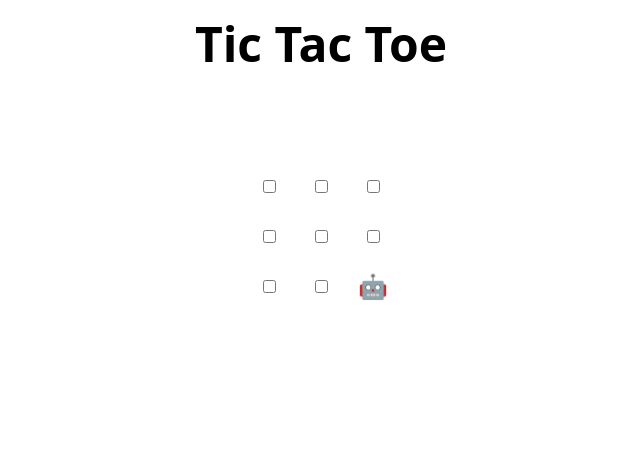
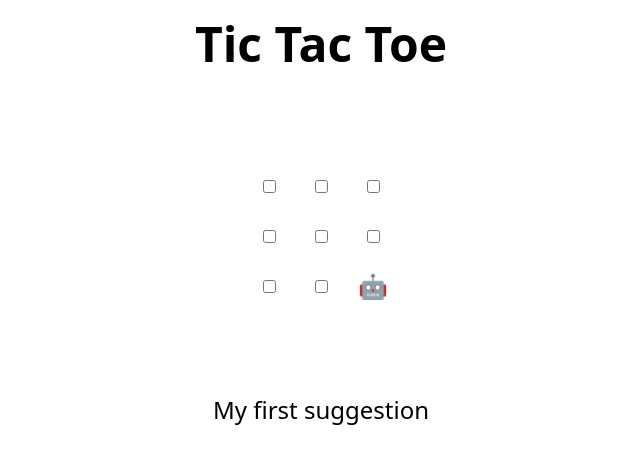
Before and after one commit to elizephyrg/skills-review-pull-requests, a plain HTML site: page index.html in a window 1280 px wide. Shown: the whole page, without its empty margins (319-959 px from the left). Drawn offline with Linux system fonts and the light colour scheme.

Commit message:
Update index.html
My first suggestion

```diff
--- a/index.html
+++ b/index.html
@@ -48,7 +48,7 @@
 </table>
 
 <h2 hidden>Game over, refresh to play again 🧑‍💻 🤖!</h2>
-
+My first suggestion
 <script>
   // Initialization
   const boxes = Array.from(document.querySelectorAll("td"));
```
